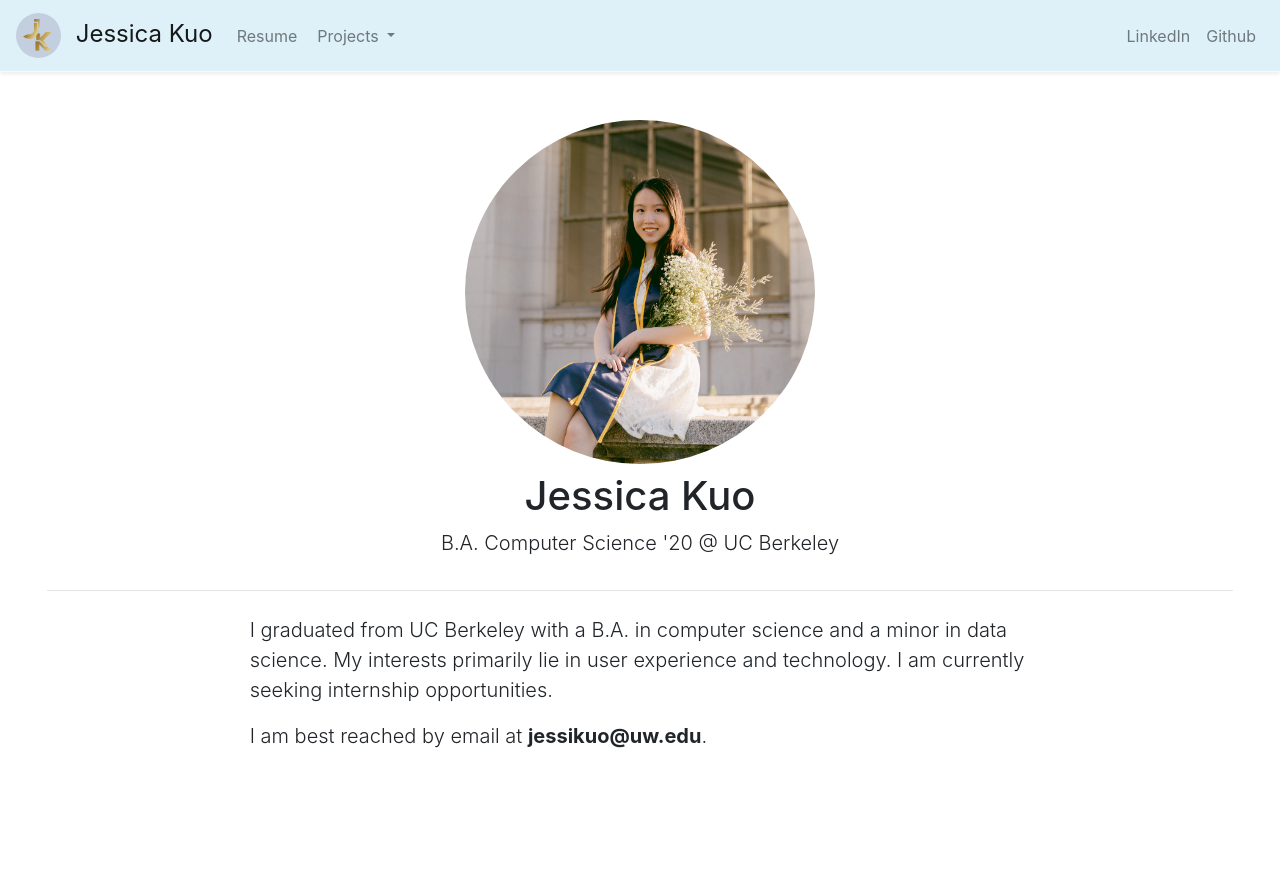
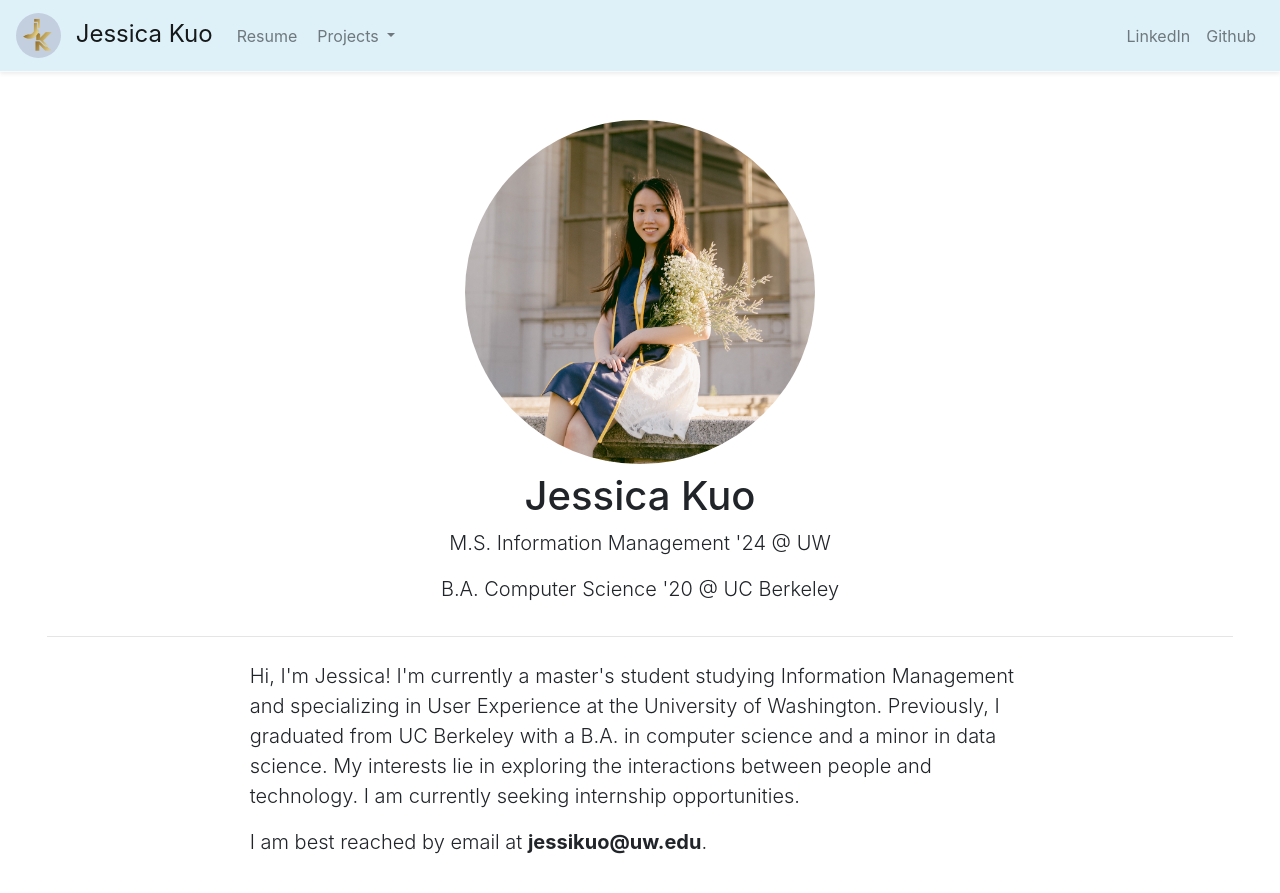
Before and after one commit to jesskuo/jesskuo.github.io, a Jekyll site: the page built from index.html, in a window 1280 px wide and 969 px high. Shown: the top 893 px of the window. Built offline with Jekyll 4.4.1, drawn with Linux system fonts in a browser that asks for light colours; comment, search, counter and statistics services are not loaded.

Commit message:
Updated homepage with education information

```diff
--- a/index.html
+++ b/index.html
@@ -10,13 +10,16 @@ layout: page
         <h1>Jessica Kuo</h1>
       </div>
       <div class="row justify-content-center">
+        <p class="lead text-center">M.S. Information Management '24 @ UW</p>
+      </div>
+      <div class="row justify-content-center">
         <p class="lead text-center">B.A. Computer Science '20 @ UC Berkeley</p>
       </div>
       <hr class="mb-4">
       <div class="row">
         <div class="col-2"></div>
         <div class="col">
-          <p class="lead">I graduated from UC Berkeley with a B.A. in computer science and a minor in data science. My interests primarily lie in user experience and technology. I am currently seeking internship opportunities.</p>
+          <p class="lead">Hi, I'm Jessica! I'm currently a master's student studying Information Management and specializing in User Experience at the University of Washington. Previously, I graduated from UC Berkeley with a B.A. in computer science and a minor in data science. My interests lie in exploring the interactions between people and technology. I am currently seeking internship opportunities.</p>
           <p class="lead">I am best reached by email at <b class="font-weight-bold">jessikuo@uw.edu</b>.</p>
         </div>
         <div class="col-2"></div>
```
